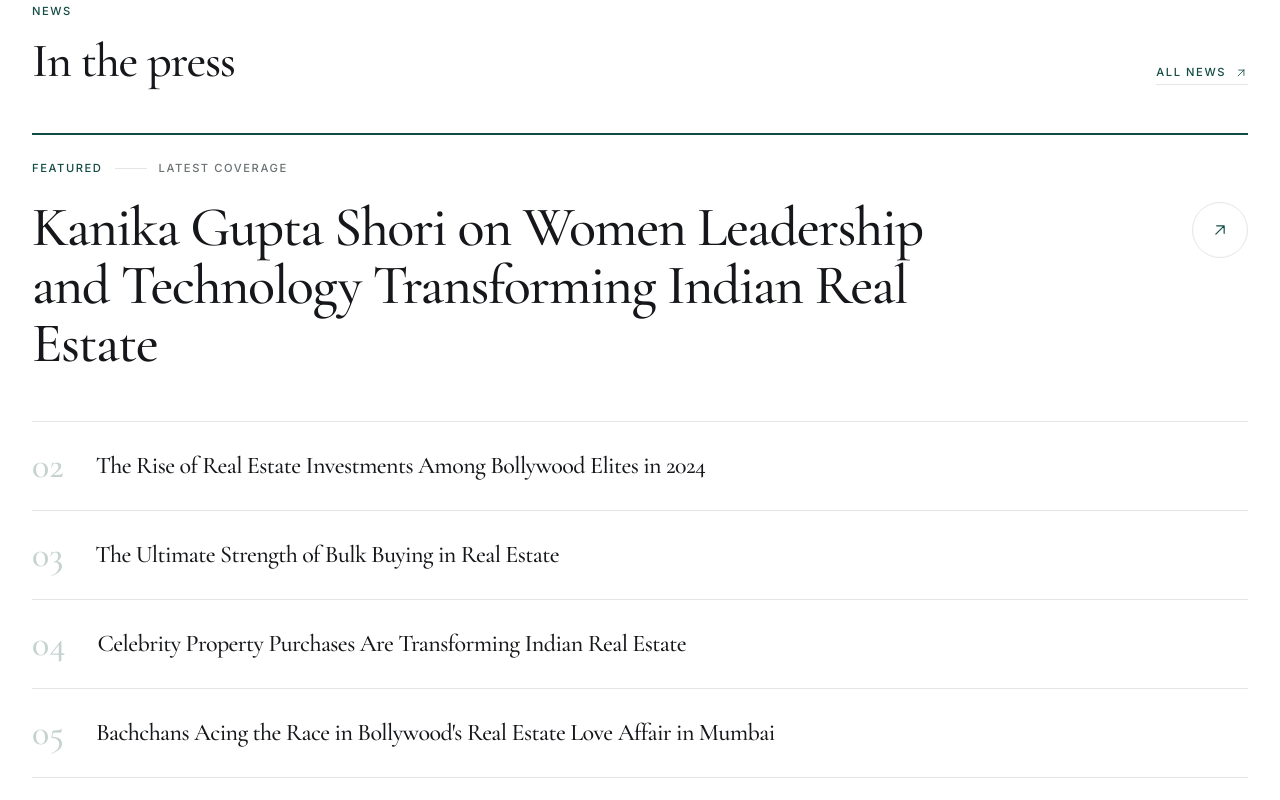
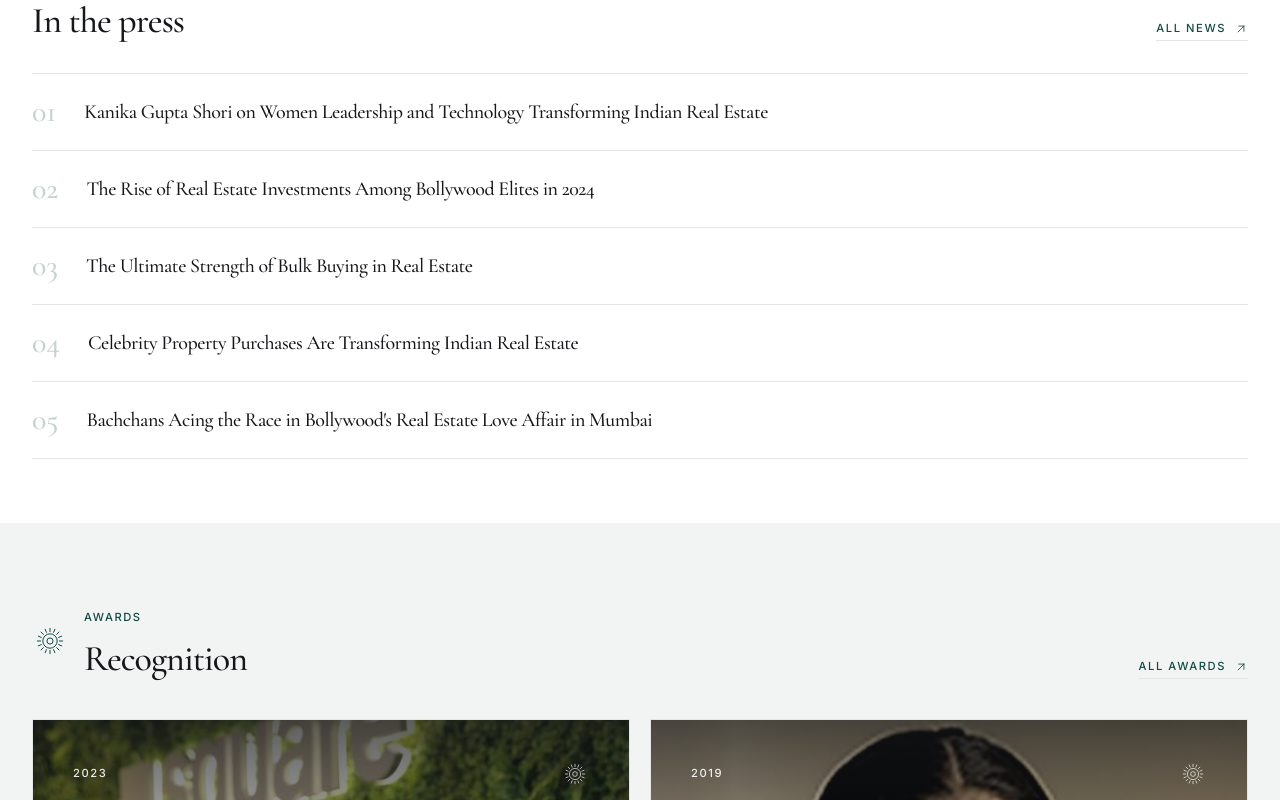
Before and after one commit to divabindal-web/kanikajmd, a Next.js app: page / in a window 1280 px wide. Shown: the part 2320-3120 px from the top of the page. Built offline with nearby package versions, Linux system fonts and the light colour scheme.

Commit message:
Update News.tsx

```diff
--- a/components/News.tsx
+++ b/components/News.tsx
@@ -4,35 +4,6 @@ import MoreLink from "./MoreLink";
 import { news } from "@/lib/content";
 
 type Item = { title: string; href: string };
-
-function FeaturedNews({ item }: { item: Item }) {
-  return (
-    <Reveal>
-      <a
-        href={item.href}
-        target="_blank"
-        rel="noopener noreferrer"
-        className="group block border-t-2 border-emerald pt-7"
-      >
-        <div className="flex items-center gap-3">
-          <span className="label text-emerald">Featured</span>
-          <span className="h-px w-8 bg-line" />
-          <span className="label text-muted">Latest coverage</span>
-        </div>
-        <div className="mt-6 flex items-start justify-between gap-8">
-          <h3 className="max-w-4xl font-serif text-[clamp(1.9rem,4.6vw,3.5rem)] font-medium leading-[1.04] tracking-tight text-ink transition-colors duration-500 group-hover:text-emerald">
-            {item.title}
-          </h3>
-          <span className="mt-1 hidden shrink-0 sm:block">
-            <span className="flex h-14 w-14 items-center justify-center rounded-full border border-line text-emerald transition-all duration-500 group-hover:rotate-45 group-hover:border-emerald group-hover:bg-emerald group-hover:text-paper">
-              <ArrowUpRight className="h-5 w-5" />
-            </span>
-          </span>
-        </div>
-      </a>
-    </Reveal>
-  );
-}
 
 function NewsRow({ item, n }: { item: Item; n: number }) {
   return (
@@ -41,13 +12,13 @@ function NewsRow({ item, n }: { item: Item; n: number }) {
         href={item.href}
         target="_blank"
         rel="noopener noreferrer"
-        className="group relative flex items-center gap-5 overflow-hidden border-t border-line py-6 sm:gap-8"
+        className="group relative flex items-center gap-5 overflow-hidden border-t border-line py-5 sm:gap-7"
       >
         <span className="absolute inset-0 z-0 origin-left scale-x-0 bg-emerald/[0.05] transition-transform duration-500 ease-editorial group-hover:scale-x-100" />
-        <span className="relative z-10 font-serif text-3xl font-medium leading-none text-emerald/25 transition-colors duration-500 group-hover:text-emerald sm:text-4xl">
+        <span className="relative z-10 font-serif text-2xl font-medium leading-none text-emerald/25 transition-colors duration-500 group-hover:text-emerald sm:text-3xl">
           {String(n).padStart(2, "0")}
         </span>
-        <span className="relative z-10 flex-1 font-serif text-xl font-medium leading-snug tracking-tight text-ink transition-all duration-500 group-hover:translate-x-1 group-hover:text-emerald sm:text-2xl">
+        <span className="relative z-10 flex-1 font-serif text-lg font-medium leading-snug tracking-tight text-ink transition-all duration-500 group-hover:translate-x-1 group-hover:text-emerald sm:text-xl">
           {item.title}
         </span>
         <ArrowUpRight className="relative z-10 h-4 w-4 shrink-0 -translate-x-2 text-emerald opacity-0 transition-all duration-500 group-hover:translate-x-0 group-hover:opacity-100" />
@@ -57,27 +28,23 @@ function NewsRow({ item, n }: { item: Item; n: number }) {
 }
 
 export function NewsList({ items }: { items: Item[] }) {
-  const [lead, ...rest] = items;
   return (
-    <div>
-      <FeaturedNews item={lead} />
-      <div className="mt-12 border-b border-line">
-        {rest.map((item, i) => (
-          <NewsRow key={item.href} item={item} n={i + 2} />
-        ))}
-      </div>
+    <div className="border-b border-line">
+      {items.map((item, i) => (
+        <NewsRow key={item.href} item={item} n={i + 1} />
+      ))}
     </div>
   );
 }
 
 export default function NewsSection() {
   return (
-    <section id="news" className="bg-paper px-5 py-20 sm:px-8 md:py-24">
+    <section id="news" className="bg-paper px-5 py-14 sm:px-8 md:py-16">
       <div className="mx-auto max-w-7xl">
-        <div className="mb-12 flex items-end justify-between gap-4">
+        <div className="mb-8 flex items-end justify-between gap-4">
           <div>
             <span className="label text-emerald">News</span>
-            <h2 className="mt-4 font-serif text-4xl font-medium leading-none tracking-tight text-ink sm:text-5xl">
+            <h2 className="mt-3 font-serif text-3xl font-medium leading-none tracking-tight text-ink sm:text-4xl">
               In the press
             </h2>
           </div>
```
